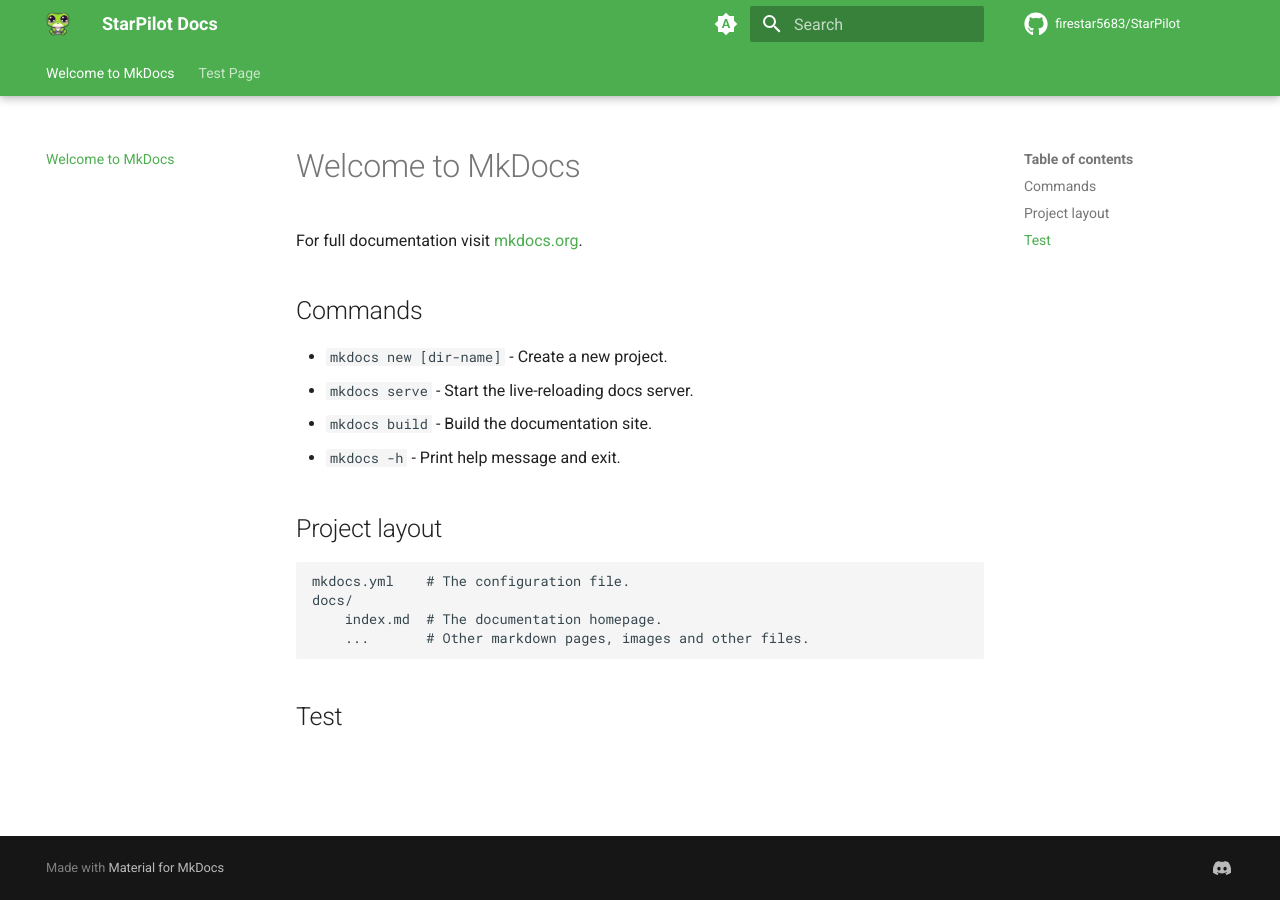
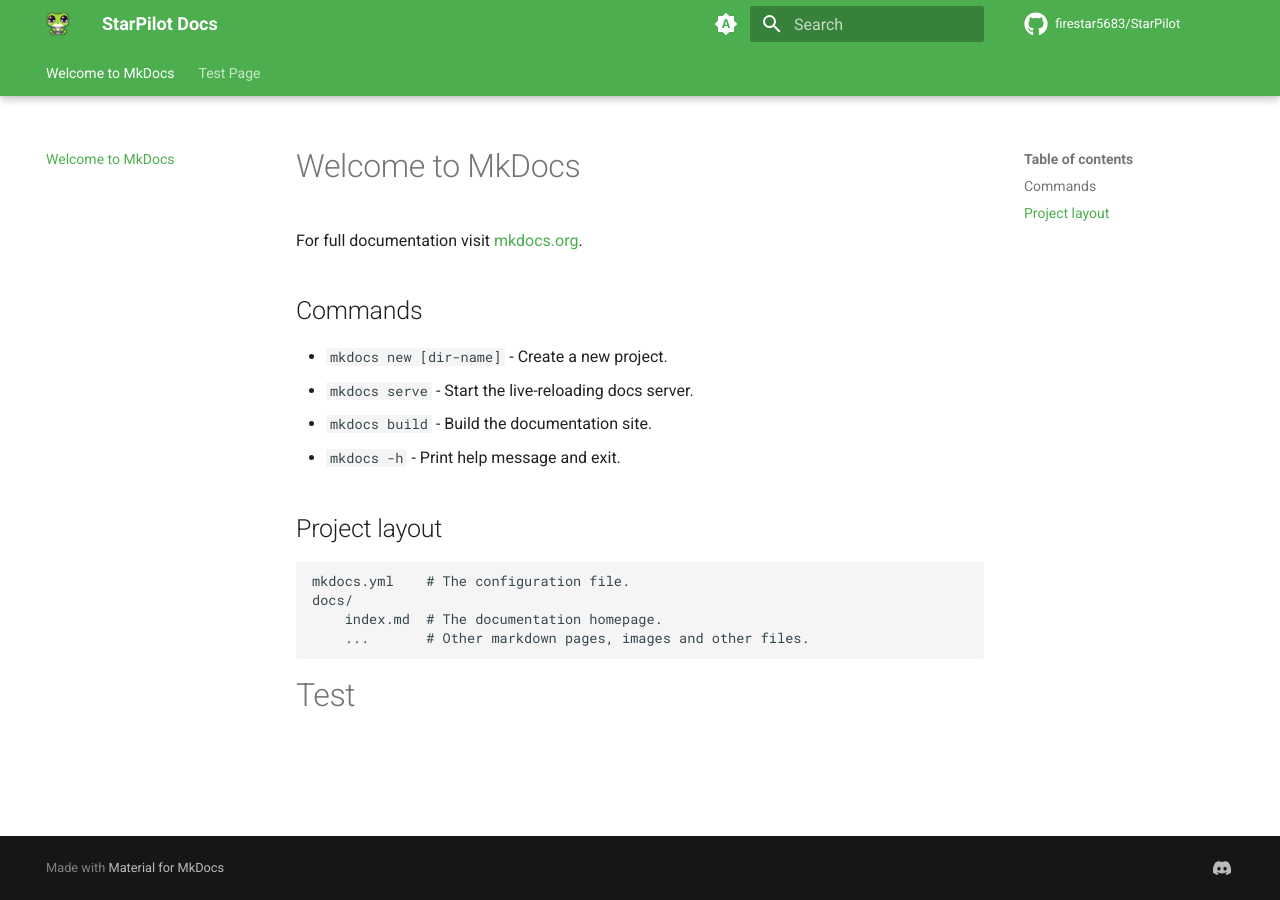
Before and after one commit to StarPilot-Docs/docs, an MkDocs documentation site: the page built from docs/index.md, in a window 1280 px wide. Built offline with MkDocs 1.6.1 and Material for MkDocs 9.7.7, drawn with Linux system fonts in a browser that asks for light colours; comment, search, counter and statistics services are not loaded.

```diff
--- a/docs/index.md
+++ b/docs/index.md
@@ -17,4 +17,4 @@ For full documentation visit [mkdocs.org](https://www.mkdocs.org).
         ...       # Other markdown pages, images and other files.
 
 
-## Test
+# Test
--- a/mkdocs.yml
+++ b/mkdocs.yml
@@ -46,8 +46,11 @@ theme:
       - search
       - social
       - git-revision-date-localized:
-            enable_creation_date: true
-            type: date
+        enable_creation_date: true
+        type: date
+      - git-committers:
+        repository: StarPilot-Docs/docs
+        branch: main
 
 repo_url: https://github.com/firestar5683/StarPilot
 repo_name: firestar5683/StarPilot
--- a/requirements.txt
+++ b/requirements.txt
@@ -14,6 +14,7 @@ MarkupSafe==3.0.2
 mergedeep==1.3.4
 mkdocs==1.6.1
 mkdocs-get-deps==0.2.0
+mkdocs-git-committers-plugin-2==2.5.0
 mkdocs-git-revision-date-localized-plugin==1.4.7
 mkdocs-material==9.6.15
 mkdocs-material-extensions==1.3.1
```
